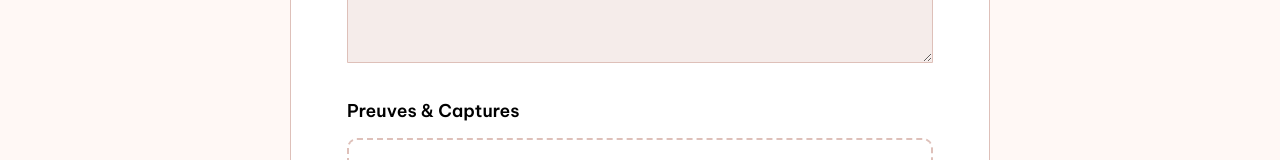
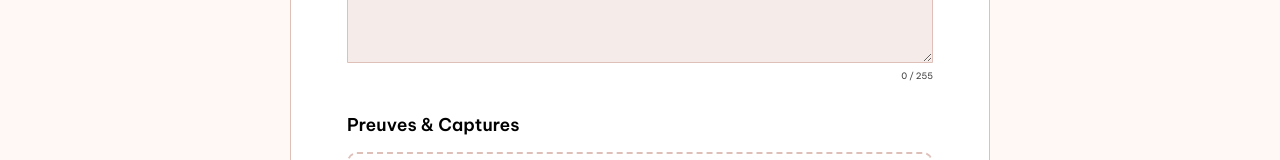
Before and after one commit to ChickenCodeSchool/Js-Team-vert-WildWlaker-P3-G3, a React (Vite) app in the folder client/: page /events/1/report in a window 1280 px wide. Shown: the part 508-668 px from the top of the page. Built offline with nearby package versions, Linux system fonts and the light colour scheme; no server answers; a web font is replaced by a local one.

Commit message:
fix: add maxLength reportUser css

```diff
--- a/client/src/components/ReportUser/ReportDetails.css
+++ b/client/src/components/ReportUser/ReportDetails.css
@@ -36,5 +36,13 @@ fieldset {
         border-color: var(--icon-color);
       }
     }
+
+    .reportDetails-counter {
+      display: block;
+      text-align: right;
+      font-size: 0.55rem;
+      color: var(--font-grey);
+      margin-top: 3px;
+    }
   }
 }
--- a/client/src/components/ReportUser/ReportDetails.tsx
+++ b/client/src/components/ReportUser/ReportDetails.tsx
@@ -17,6 +17,9 @@ function ReportDetails({ reportDetail, setReportDetail }: ReportDetailProps) {
           onChange={(e) => setReportDetail(e.target.value)}
           maxLength={255}
         />
+        <span className="reportDetails-counter">
+          {reportDetail.length} / 255
+        </span>
       </label>
     </fieldset>
   );
```
